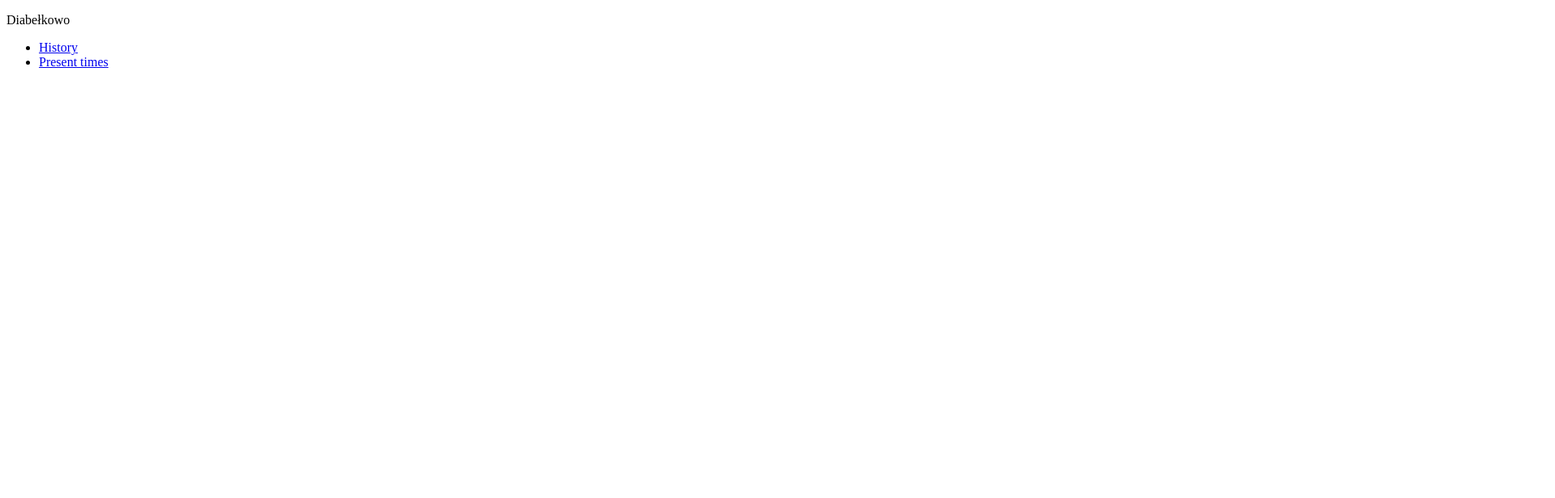
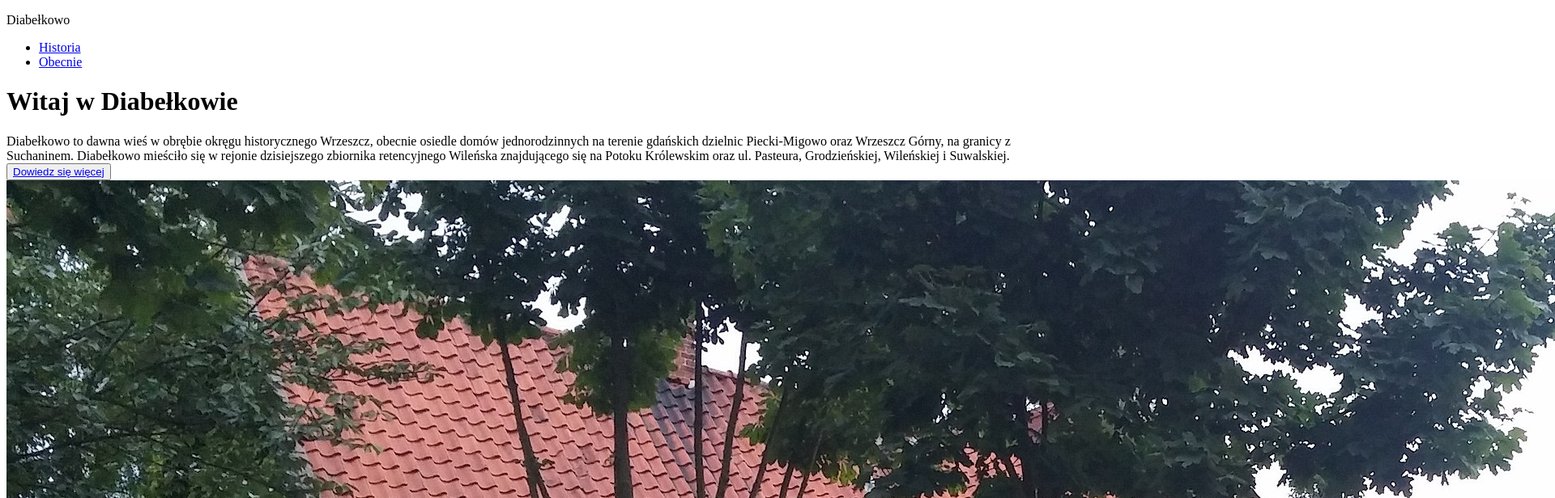
Before and after one commit to xaviert01/odin-landing-page, a plain HTML site: page index.html in a window 1280 px wide. Shown: the top 616 px of the page at 81% size, 1920 px wide, since content can reach past the window. Drawn offline with Linux system fonts and the light colour scheme.

Commit message:
Add intro

```diff
--- a/index.html
+++ b/index.html
@@ -11,10 +11,26 @@
 <header>
     <p>Diabełkowo</p>
     <ul>
-        <li><a href="https://pl.wikipedia.org/wiki/Diabe%C5%82kowo#Historia" target="_blank">History</a></li>
-        <li><a href="https://pl.wikipedia.org/wiki/Diabe%C5%82kowo#Diabe%C5%82kowo_obecnie" target="_blank">Present
-                times</a></li>
+        <li><a href="https://pl.wikipedia.org/wiki/Diabe%C5%82kowo#Historia" target="_blank">Historia</a></li>
+        <li><a href="https://pl.wikipedia.org/wiki/Diabe%C5%82kowo#Diabe%C5%82kowo_obecnie" target="_blank">Obecnie</a>
+        </li>
     </ul>
+
+    <div class="intro">
+        <div class="intro-left">
+            <h1>Witaj w Diabełkowie</h1>
+            <p1>Diabełkowo to dawna wieś w obrębie okręgu historycznego Wrzeszcz, obecnie osiedle domów jednorodzinnych
+                na terenie gdańskich dzielnic Piecki-Migowo oraz Wrzeszcz Górny, na granicy z Suchaninem. Diabełkowo
+                mieściło się w rejonie dzisiejszego zbiornika retencyjnego Wileńska znajdującego się na Potoku
+                Królewskim oraz ul. Pasteura, Grodzieńskiej, Wileńskiej i Suwalskiej.</p1>
+            <button><a href="https://pl.wikipedia.org/wiki/Diabe%C5%82kowo" target="_blank">Dowiedz się
+                    więcej</a></button>
+        </div>
+
+        <div class="intro-right">
+            <img src="./Images/Dom.jpeg">
+        </div>
+    </div>
 </header>
 
 <body>
```
Also changed, not shown: Images/Dom.jpeg (added).
